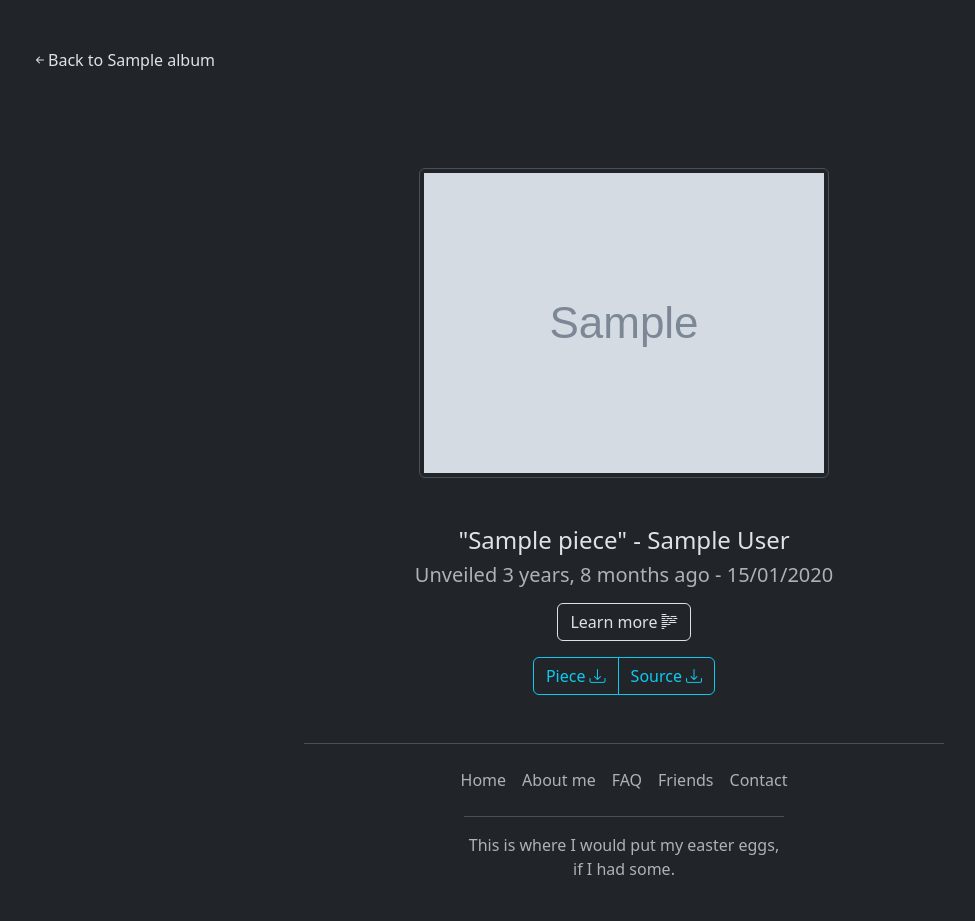
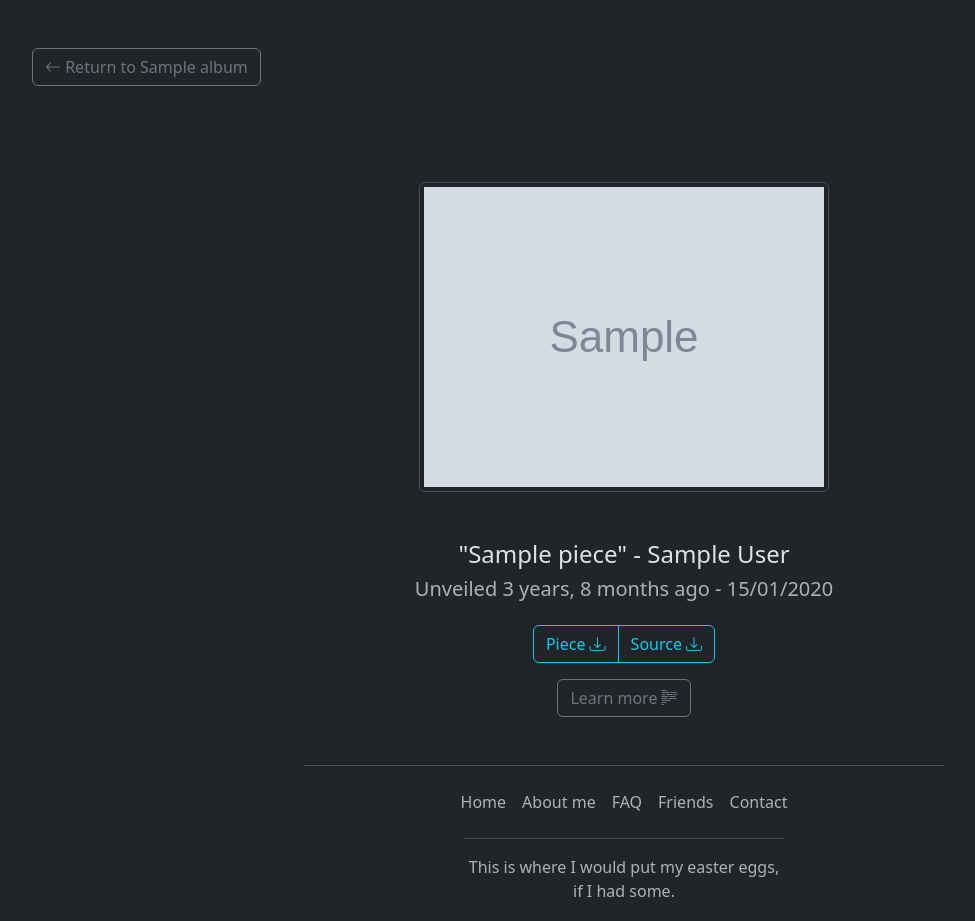
Before and after one commit to BlessedSleepSeeker/blessedsleepseeker.com, a Django app: page /art/random in a window 1280 px wide. Shown: the part 90-1011 px from the top of the page, without its empty margins (16-991 px from the left). After the commit the page ends 987 px from the top, so only its background shows below. Run offline with Django 4.2, Linux system fonts and the light colour scheme; tables that the repository leaves empty hold one stand-in row (values such as "Sample post"); grey boxes marked "Sample" are stand-in pictures; some libraries are stand-ins or nearby versions.

Commit message:
Main Topics Landing Page Design Unification

```diff
--- a/cgonline/art/templates/art/generic_piece.html
+++ b/cgonline/art/templates/art/generic_piece.html
@@ -2,37 +2,52 @@
 {% load static %}
 {% load i18n %}
 {% load humanize %}
+{% load markdown_extras %}
 {% block title %}
-	Art
+{{ piece.name }} - Art
 {% endblock title %}
 {% block content %}
 <div class="pb-5 d-flex">
-    <a class="nav-link mx-5" href="{% url 'art:album' album.url %}"><i id="" class="bi bi-arrow-left-short" style=""></i>{% translate "Back to " %}{{ album.name }}</a>
+    <a class="btn btn-outline-secondary mx-5" href="{% url 'art:album' album.url %}"><i class="bi bi-arrow-left"></i>{% translate " Return to " %}{{ album.name }}</a>
 </div>
-<div class="pt-5">
-    <button class="img-thumbnail mx-auto d-block" data-bs-toggle="tooltip" data-bs-placement="top" data-bs-title="{% translate 'Click me !' %}"><img src="{{ piece.file.url }}" data-bs-toggle="modal" data-bs-target="#pieceModal" ></button>
-
+<div class="pt-5 container">
+    <div class="d-flex row align-items-center">
+        {% if not is_random %}
+        <div class="col d-flex row">
+            <a class="btn btn-outline-secondary" data-bs-toggle="tooltip" data-bs-placement="top" data-bs-title="{% translate 'Prev' %}" href="{% url 'art:piece' album.url prev.url %}"><i class="bi bi-arrow-left-circle-fill"></i></a>
+        </div>
+        {% endif %}
+        <div class="{% if not is_random %}col-10{% endif %} d-flex justify-content-center">
+            <button class="img-thumbnail" data-bs-toggle="tooltip" data-bs-placement="top" data-bs-title="{% translate 'Click me !' %}">
+                <img src="{{ piece.file.url }}" data-bs-toggle="modal" data-bs-target="#pieceModal" >
+            </button>
+        </div>
+        {% if not is_random %}
+        <div class="col d-flex row">
+            <a class="btn btn-outline-secondary" data-bs-toggle="tooltip" data-bs-placement="top" data-bs-title="{% translate 'Next' %}" href="{% url 'art:piece' album.url next.url %}"><i class="bi bi-arrow-right-circle-fill"></i></a>
+        </div>
+        {% endif %}
+    </div>
     <div class="mt-5">
         <h4 class="text-center">"{{ piece.name }}" - {{ piece.authors}}</h4>
         <h5 class="text-center text-muted">{% translate "Unveiled" %} {{piece.upload_date|naturaltime}} - {{piece.upload_date|date:'d/m/Y'}}</h5>
-        {% if piece.comment %}
-        <div class="d-flex justify-content-center flex-column mt-3">
-            <div class="mx-auto">
-                <button class="btn collapse show" type="button" data-bs-toggle="collapse" data-bs-target="#pieceComment">
-                    <span class="">{% translate "Learn more " %}</span><i class="bi bi-body-text"></i>
-                </button>
-            </div>
-            <div class="mx-auto collapse" id="pieceComment">
-                <p class="text-muted">{{piece.comment}}</p>
-            </div>
-        </div>
-        {% endif %}
         <div class="d-flex justify-content-center pt-3">
             <div class="btn-group" role="group">
                 <a href="{{piece.file.url}}" download="{{piece.file.name}}" class="btn btn-outline-info">Piece <i class="bi bi-download"></i></a>
                 <a href="{{piece.source_file.url}}" download="{{piece.source_file.name}}" class="btn btn-outline-info">Source <i class="bi bi-download"></i></a>
             </div>
         </div>
+        {% if piece.comment %}
+        <div class="d-flex justify-content-center flex-column mt-3">
+            <button class="mx-auto btn btn-outline-secondary" type="button" data-bs-toggle="collapse" data-bs-target="#pieceComment">
+                <span class="">{% translate "Learn more " %}</span><i class="bi bi-body-text"></i>
+            </button>
+            <div class="mx-auto collapse mt-3" id="pieceComment">
+                <p class="text-muted">{{piece.comment | markdown | safe}}</p>
+            </div>
+        </div>
+        {% endif %}
+
     </div>
 </div>
 {% endblock content %}
--- /dev/null
+++ b/cgonline/art/templatetags/markdown_extras.py
@@ -0,0 +1,12 @@
+from django import template
+from django.template.defaultfilters import stringfilter
+
+import markdown as md
+
+register = template.Library()
+
+
+@register.filter()
+@stringfilter
+def markdown(value):
+    return md.markdown(value, extensions=["markdown.extensions.fenced_code"])
--- a/cgonline/art/views.py
+++ b/cgonline/art/views.py
@@ -20,7 +20,7 @@ def art_galery(request):
 
 def album(request, album_url):
     album = get_object_or_404(Album, url=album_url)
-    pieces = Piece.objects.filter(album=album)
+    pieces = Piece.objects.filter(album=album).order_by("-upload_date")
     context = {
         "album": album,
         "pieces": pieces,
@@ -31,9 +31,28 @@ def album(request, album_url):
 def piece(request, album_url, piece_url):
     album = get_object_or_404(Album, url=album_url)
     piece = get_object_or_404(Piece, url=piece_url)
+    pieces = Piece.objects.filter(album=album).order_by("-upload_date")
+    next = None
+    prev = None
+    i = 0
+    max_length = len(pieces)
+    for piece_ in pieces:
+        if piece_ == piece:
+            if i < max_length - 1:
+                next = pieces[i + 1]
+            else:
+                next = pieces[0]
+            if i > 0:
+                prev = pieces[i - 1]
+            else:
+                prev = pieces[max_length - 1]
+        i += 1
     context = {
         "album": album,
         "piece": piece,
+        "next": next,
+        "prev": prev,
+        "is_random": False if max_length > 1 else True,
     }
     return render(request, "art/generic_piece.html", context)
 
@@ -51,5 +70,6 @@ def art_random(request):
     context = {
         "piece": random.choice(Piece.objects.all()),
         "album": piece.album,
+        "is_random": True,
     }
     return render(request, "art/generic_piece.html", context)
--- a/cgonline/special/templates/special/main.html
+++ b/cgonline/special/templates/special/main.html
@@ -5,10 +5,10 @@
 {% translate "Specials Projects" %}
 {% endblock title %}
 {% block content %}
-<div class="cover-container d-flex p-3 mx-auto flex-column text-center">
+<div class="cover-container d-flex mx-auto flex-column text-center">
     <main class="px-3">
-        <h1 class="">{% translate "Specials Projects"%}</h1>
-        <h2 class="text-muted">{% translate "For thoses who do not perfectly fit in the others categories"%}</h2>
+        <h1 class="display-1">{% translate "The Attic"%}</h1>
+        <h2 class="text-muted">{% translate "Where should I store this ?"%}</h2>
     </main>
 </div>
 <div class="album py-5">
--- a/cgonline/templates/base.html
+++ b/cgonline/templates/base.html
@@ -56,7 +56,6 @@
 
   {% block footer %}
 	  <footer class="footer mt-auto">
-      <div class="mb-4">
         <nav class="d-flex justify-content-center">
           <div class="">
 
@@ -73,8 +72,6 @@
         <div class="d-flex justify-content-center">
           <p class="text-center text-muted border-top pt-3 w-25 ">{% block easteregg %}{% translate "This is where I would put my easter eggs, if I had some." %}{% endblock easteregg %}</p>
         </div>
-
-      </div>
     </footer>
     {% endblock footer %}
     <script src="{% static 'theme_switcher.js' %}"></script>
```
Also changed, not shown: cgonline/art/templates/art/generic_galery.html (+9 -8 lines), cgonline/blog/templates/blog/main.html (+6 -2 lines), cgonline/dev/templates/dev/main.html (+6 -2 lines), cgonline/diy/templates/diy/main.html (+8 -2 lines).
